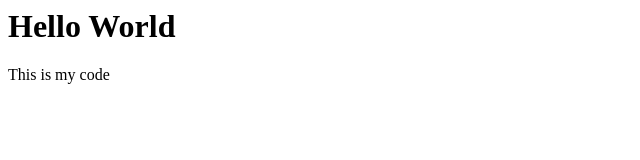
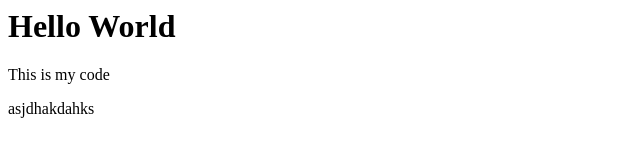
Before and after one commit to dela-cruz-juan/devops, a plain HTML site: page index.html in a window 1280 px wide. Shown: the whole page, without its empty margins (0-640 px from the left). Drawn offline with Linux system fonts and the light colour scheme.

Commit message:
ashdaghs

```diff
--- a/index.html
+++ b/index.html
@@ -2,5 +2,6 @@
     <body>
         <h1> Hello World</h1>
         <p> This is my code</p>
+        <p> asjdhakdahks</p>
     </body>
 </html>
```
